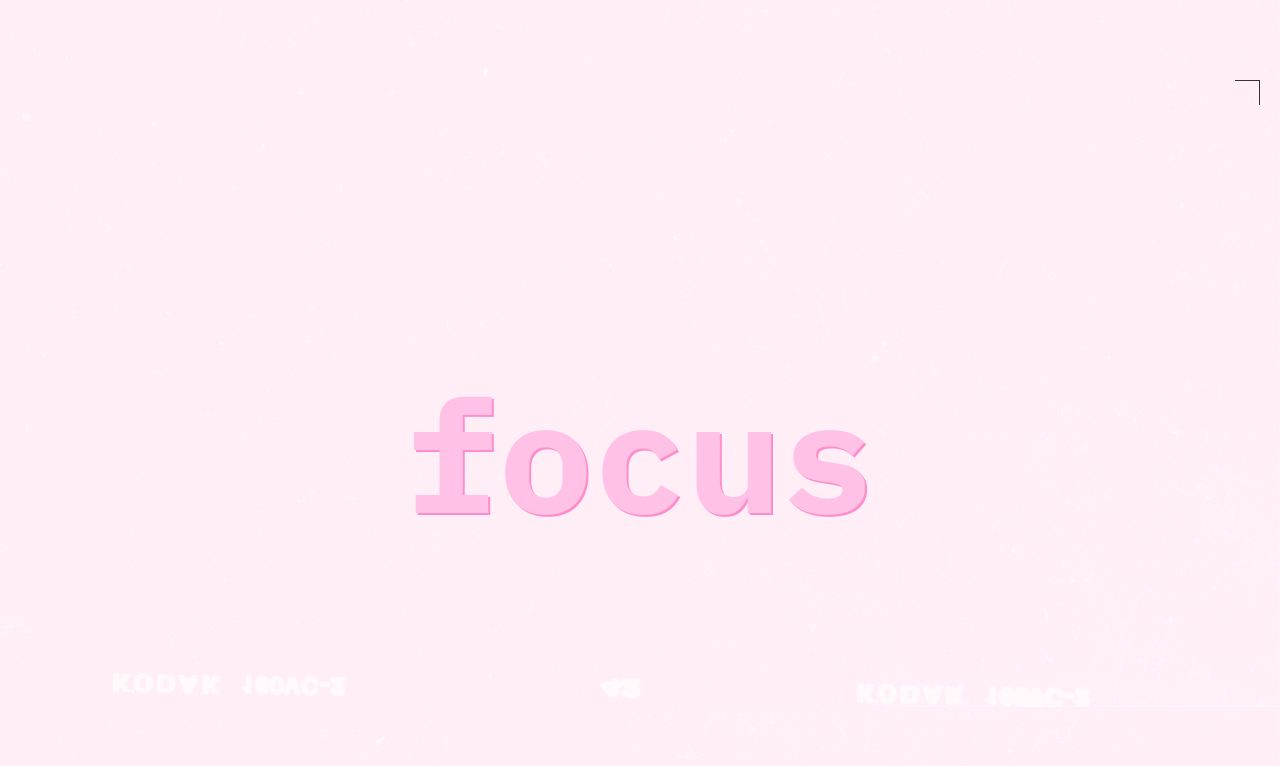
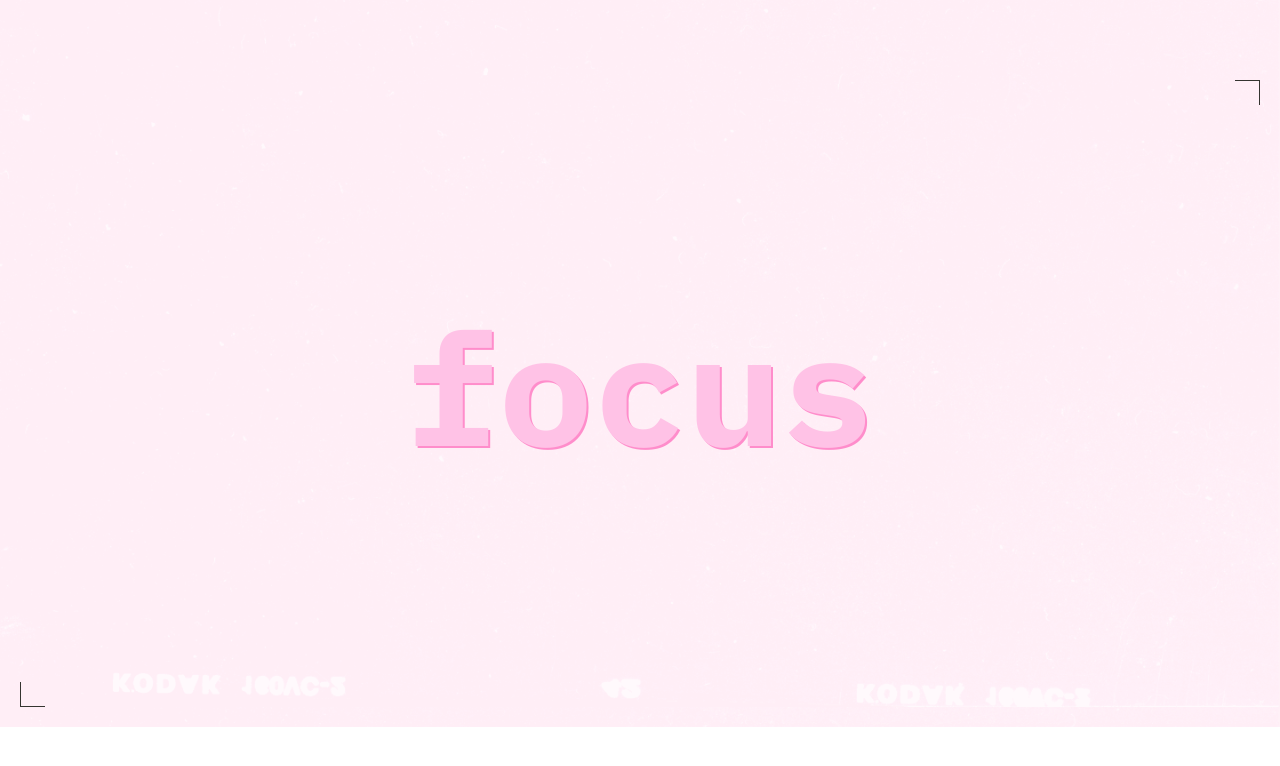
Before and after one commit to Tim3755/slozhno-sosredotochitsya, a plain HTML site: page index.html in a window 1280 px wide. Shown: the part 4093-4859 px from the top of the page. After the commit the page ends 4820 px from the top, so only its background shows below. Drawn offline with Linux system fonts and the light colour scheme.

Commit message:
Исправления

```diff
--- a/styles/style.css
+++ b/styles/style.css
@@ -164,6 +164,7 @@
 }
 .img-card {
   display: grid;
+  gap: 10px;
 }
 .card-image {
   width: 100%;
@@ -177,7 +178,7 @@
   position: relative;
   padding: 10px;
   min-height: 667px;
-  height: 100vh;
+  max-height: 100vh;
 }
 .footer-title {
   text-shadow: 2px 2px 0px #ff0070;
```
